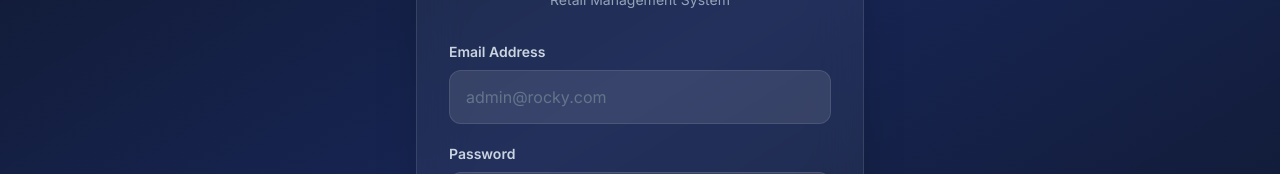
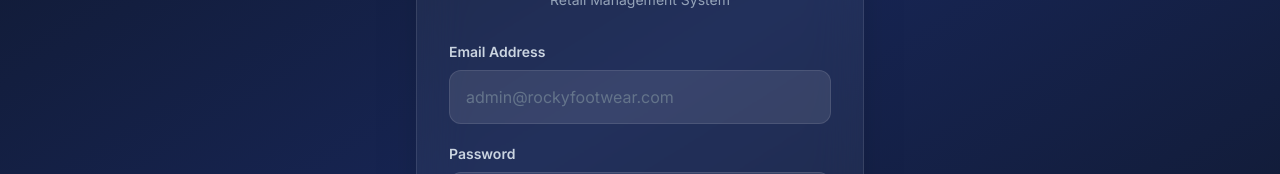
Before and after one commit to rounak713/rocky-footware-bill-app, a React (Vite) app in the folder frontend/: page /login in a window 1280 px wide. Shown: the part 312-486 px from the top of the page. Built offline with nearby package versions, Linux system fonts and the light colour scheme.

Commit message:
fix: update login placeholder to prevent confusion

```diff
--- a/frontend/src/pages/Login.jsx
+++ b/frontend/src/pages/Login.jsx
@@ -49,7 +49,7 @@ export default function Login() {
                 value={email}
                 onChange={(e) => setEmail(e.target.value)}
                 required
-                placeholder="admin@rocky.com"
+                placeholder="admin@rockyfootwear.com"
                 className="w-full bg-white/10 border border-white/10 text-white placeholder:text-slate-500 rounded-xl px-4 py-3.5 outline-none focus:ring-2 focus:ring-blue-500 transition"
               />
             </div>
```
